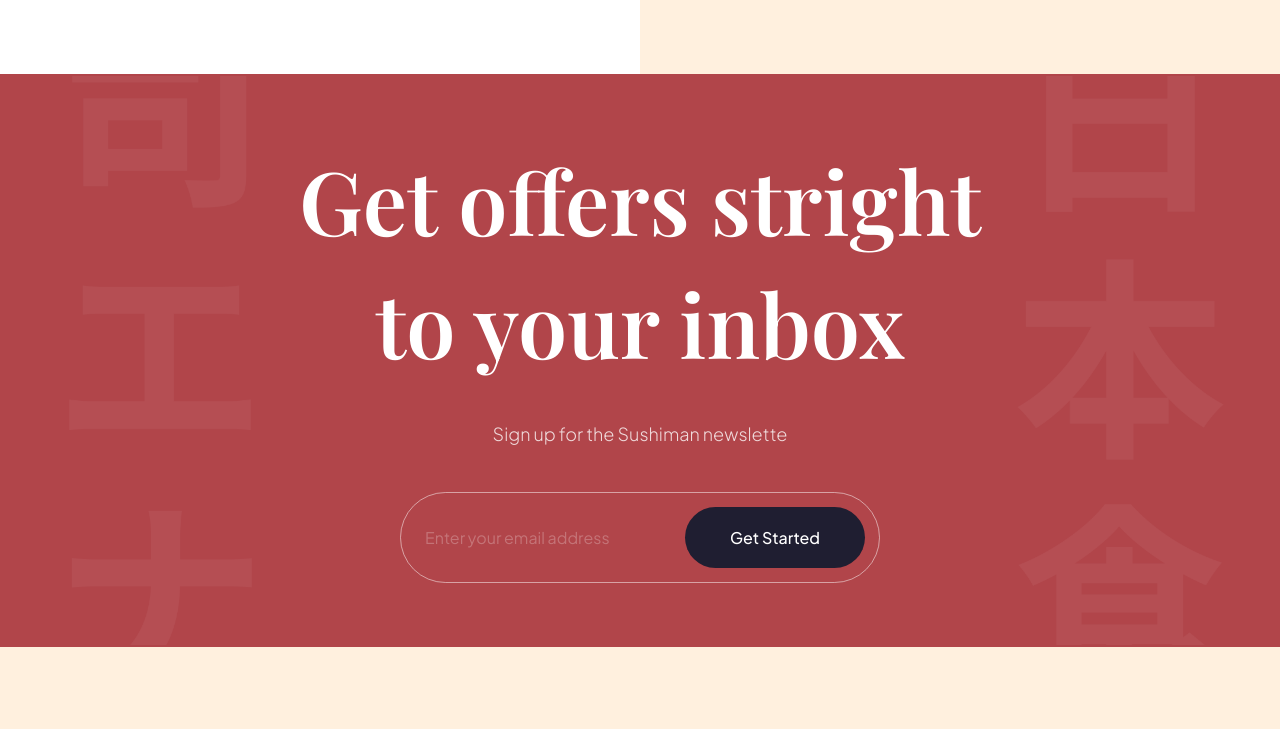
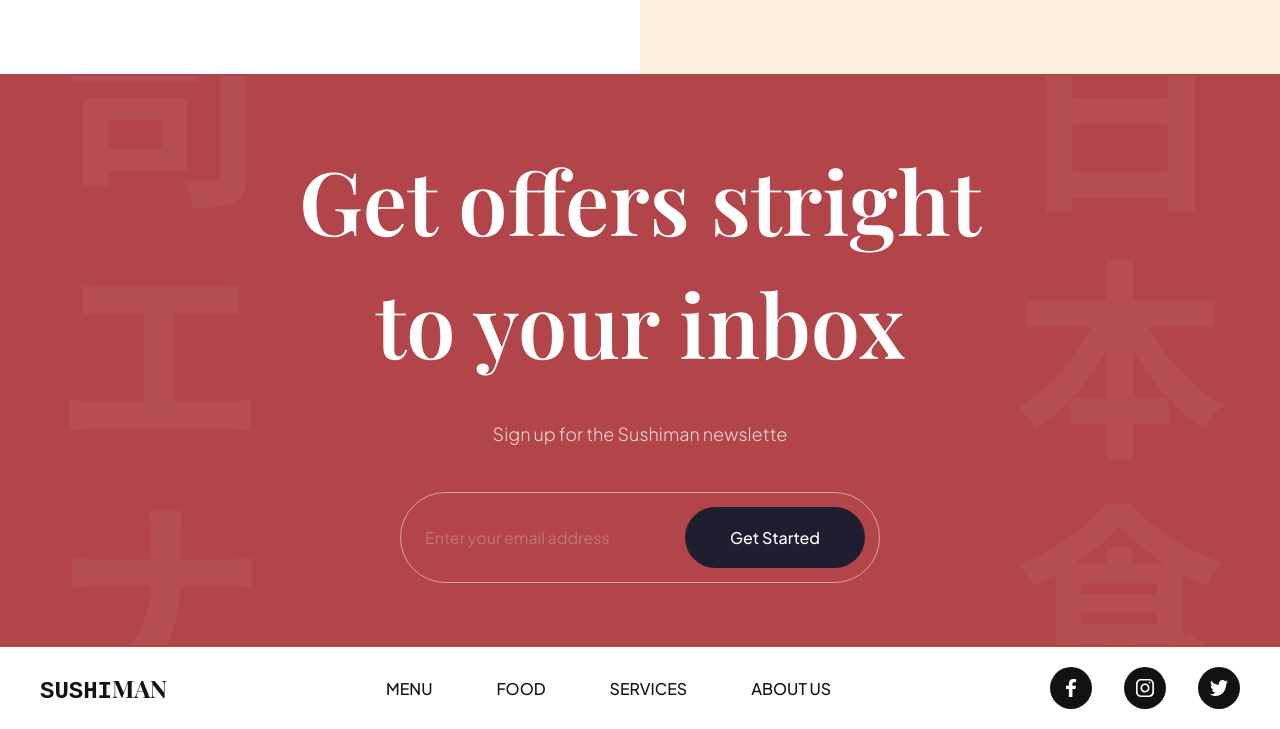
Before and after one commit to SHEIKH-ABDUL/SushiMan, a website built with Vite: page index.html in a window 1280 px wide. Shown: the part 3624-4353 px from the top of the page. Before the commit the page ends 4271 px from the top, so only its background shows below. Built offline with nearby package versions, Linux system fonts and the light colour scheme.

Commit message:
footer section add the web site

```diff
--- a/css/sections/footer.css
+++ b/css/sections/footer.css
@@ -0,0 +1,65 @@
+.footer {
+  width: 100%;
+  padding: 20px 40px;
+  background-color: var(--color-white);
+
+  flex-wrap: wrap;
+  gap: 20px;
+
+
+  overflow: hidden;
+}
+
+.footer__logo {
+ font-size: 24px;
+ font-weight: bold;
+ font-family: var(--playfair-display);
+ text-transform: uppercase;
+ color: var(--secondary-color);
+
+ cursor: pointer;
+}
+
+.footer__logo span {
+  color: var(--primary-color);
+}
+
+.footer ul {
+ list-style: none;
+ display: flex;
+ flex-wrap: wrap;
+ flex-direction: row;
+ gap: 64px;
+
+}
+
+.footer ul:last-child {
+  gap: 32px;
+
+}
+
+.footer__nav li {
+font-weight: 16px;
+font-weight: 500;
+font-family: var(--plus-jakarta-sans);
+text-transform: uppercase;
+color: var(--secondary-color);
+
+cursor: pointer;
+}
+
+.footer__social li {
+  width: 42px;
+  height: 42px;
+
+  background-color: var(--secondary-color);
+  border-radius: 100%;
+}
+
+.footer__social li img {
+  width: 45%;
+  height: 45%;
+
+  object-fit: contain;
+
+}
--- a/index.html
+++ b/index.html
@@ -330,6 +330,29 @@
         </div>
     </section>
 
+    <footer class="footer flex-between">
+      <h class="footer__logo"><samp>Sushi</samp>Man</h>
+
+      <ul class="footer__nav">
+        <li><a href="#menu">Menu</a></li>
+        <li><a href="#food">Food</a></li>
+        <li><a href="#services">Services</a></li>
+        <li><a href="#about-us">About Us</a></li>
+      </ul>
+
+      <ul class="footer__social">
+        <li class="flex-center">
+          <img src="assets/facebook.svg" alt="https://www.facebook.com/" />
+        </li>
+        <li class="flex-center">
+          <img src="assets/instagram.svg" alt="instagram" />
+        </li>
+        <li class="flex-center">
+          <img src="assets/twitter.svg" alt="twitter" />
+        </li>
+      </ul>
+    </footer>
+
     <script src="js/script.js" type="module"></script>
   </body>
 </html>
```
